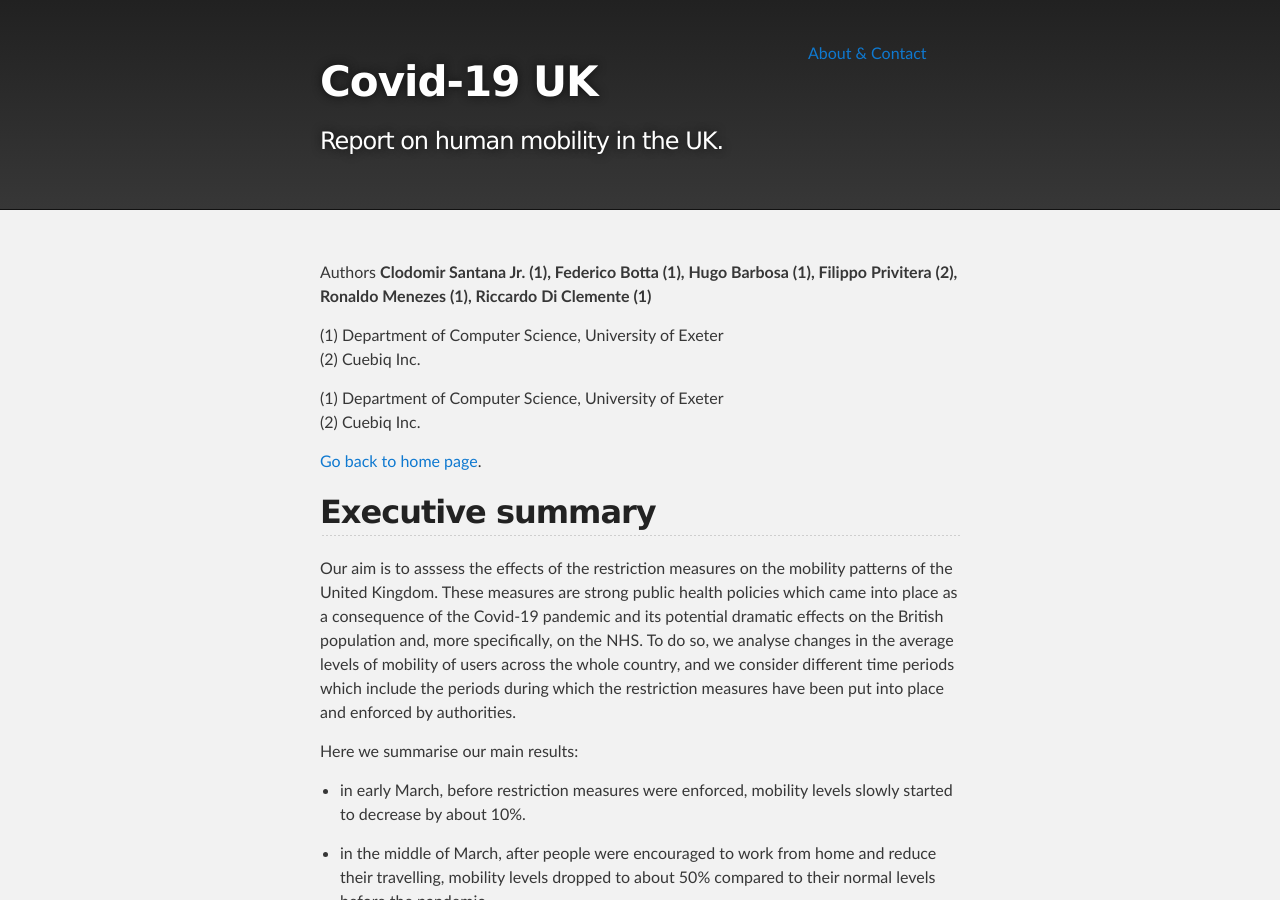
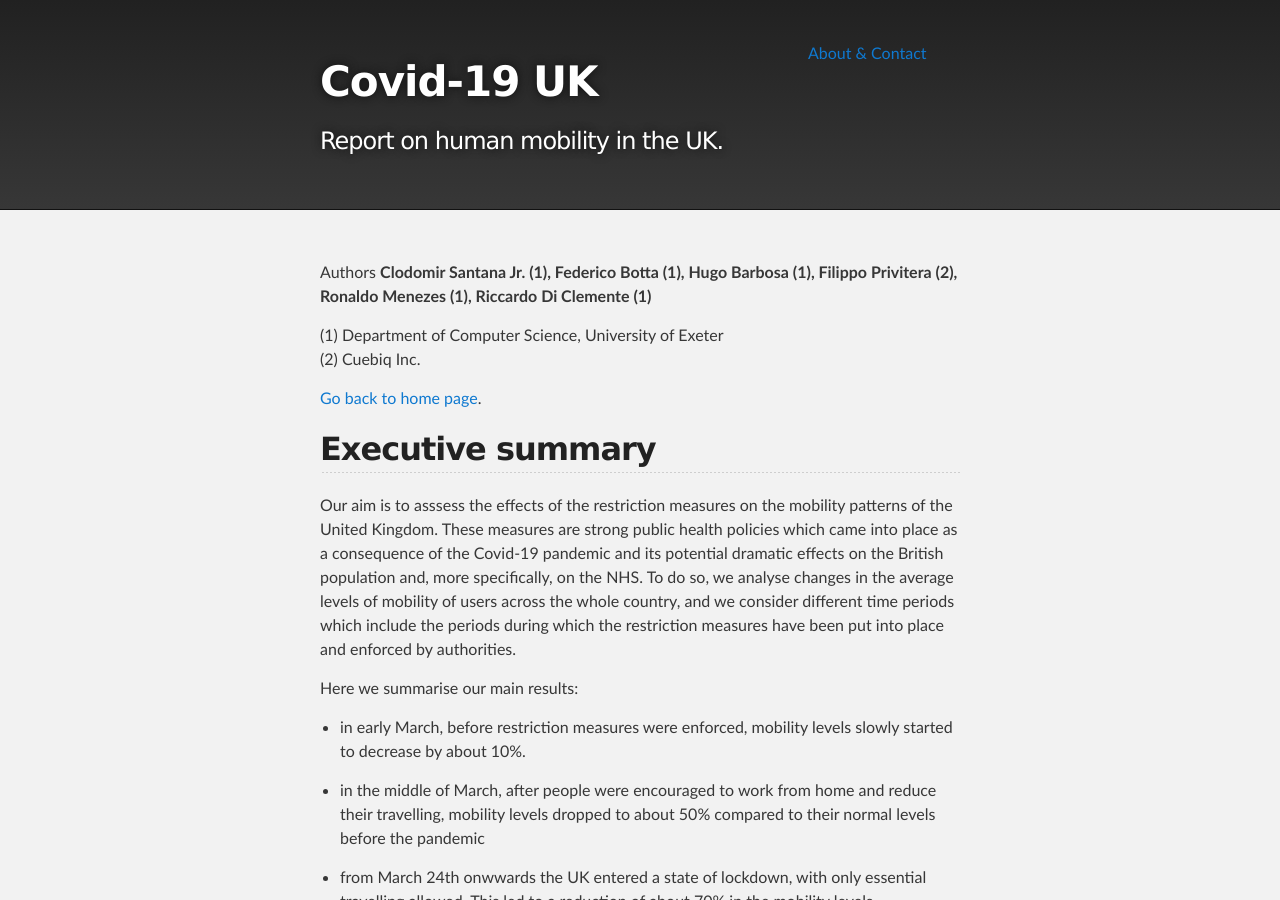
Before and after one commit to COVID19-UK-Mobility/COVID19-UK-Mobility.github.io, a Jekyll site: the page built from First-report.md, in a window 1280 px wide and 900 px high. Built offline with Jekyll 4.4.1, drawn with Linux system fonts in a browser that asks for light colours; our own code applies the rules of GitHub Pages for plain Markdown files.

Commit message:
Update First-report.md

```diff
--- a/First-report.md
+++ b/First-report.md
@@ -1,9 +1,5 @@
 Authors
 **Clodomir Santana Jr. (1), Federico Botta (1), Hugo Barbosa (1), Filippo Privitera (2), Ronaldo Menezes (1), Riccardo Di Clemente (1)**
-
-(1) Department of Computer Science, University of Exeter
-<br>
-(2) Cuebiq Inc.
 
 (1) Department of Computer Science, University of Exeter
 <br>
```
